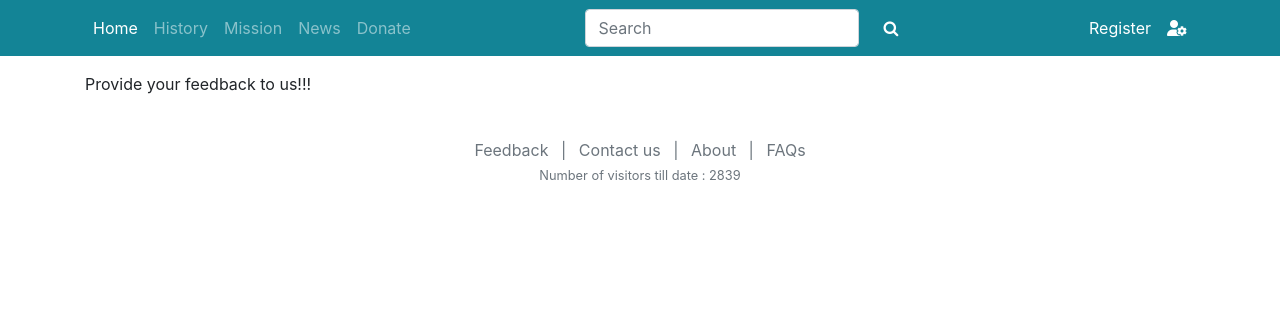
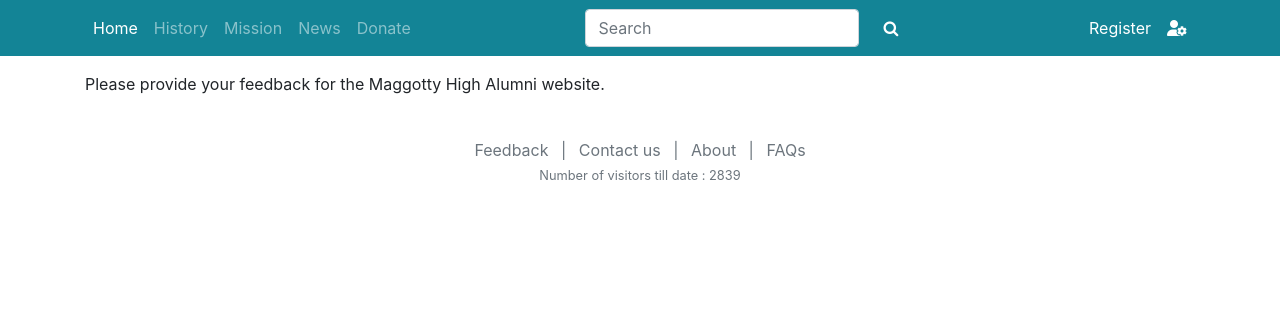
Before and after one commit to pallavitilloo/Maggotty-High-Alumni-Website, a Django app: page /feedback/ in a window 1280 px wide. Shown: the top 316 px of the page. Run offline with Django 3.2, Linux system fonts and the light colour scheme; some libraries are stand-ins or nearby versions.

Commit message:
Changed Feedback page for Demo

```diff
--- a/Maggotty/templates/Maggotty/feedback.html
+++ b/Maggotty/templates/Maggotty/feedback.html
@@ -3,5 +3,5 @@
 Feedback
 {% endblock %}
 {% block content %}
-<p>Provide your feedback to us!!!</p>
+<p>Please provide your feedback for the Maggotty High Alumni website.</p>
 {% endblock %}
```
